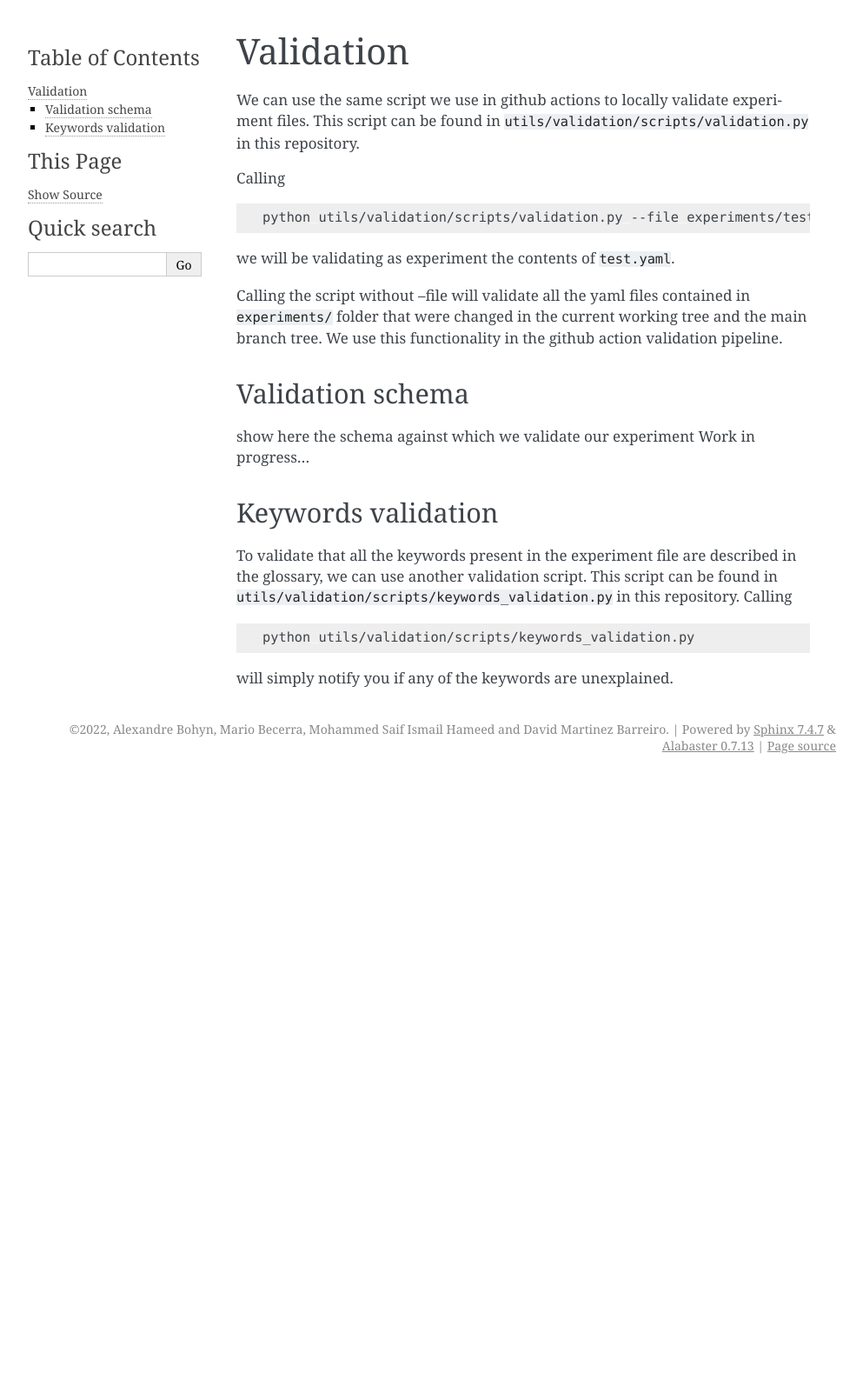
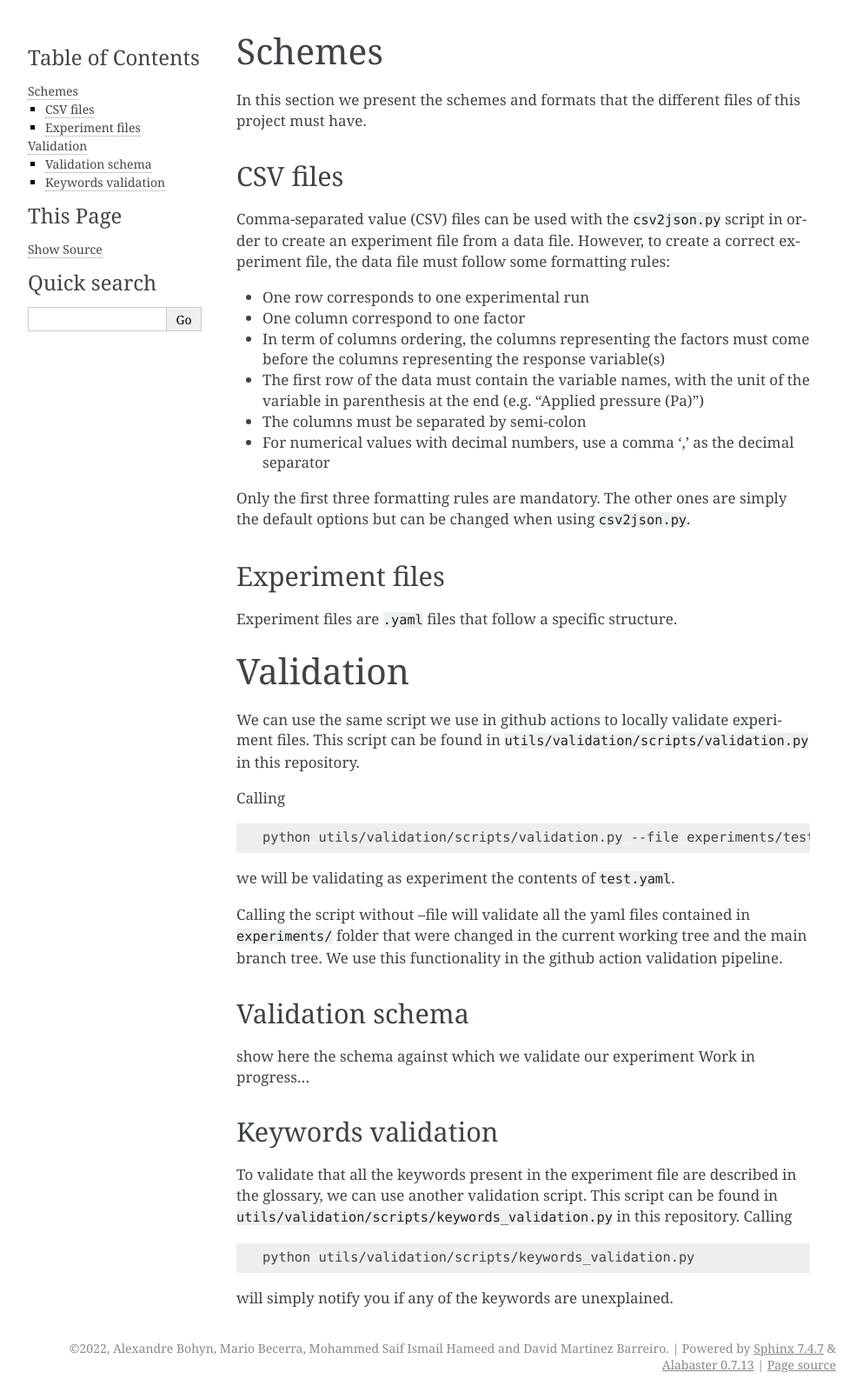
Before and after one commit to dmbarreiro/DOEDA, a Sphinx documentation site: the page built from docs/source/validation.rst, in a window 1280 px wide. Shown: the whole page at 87% size, without its empty margins (148-1141 px from the left). Built offline with Sphinx 7.4.7, drawn with Linux system fonts in a browser that asks for light colours; before the commit the page ends 900 px from its top, so only the background shows below that.

Commit message:
Added sections

```diff
--- a/docs/source/validation.rst
+++ b/docs/source/validation.rst
@@ -1,3 +1,31 @@
+Schemes
+=======
+
+In this section we present the schemes and formats that the different files of this project must have.
+
+CSV files
+---------
+
+Comma-separated value (CSV) files can be used with the ``csv2json.py`` script in order to create an experiment file from a data file.
+However, to create a correct experiment file, the data file must follow some formatting rules:
+
+* One row corresponds to one experimental run
+* One column correspond to one factor
+* In term of columns ordering, the columns representing the factors must come before the columns representing the response variable(s)
+* The first row of the data must contain the variable names, with the unit of the variable in parenthesis at the end (e.g. "Applied pressure (Pa)")
+* The columns must be separated by semi-colon
+* For numerical values with decimal numbers, use a comma ',' as the decimal separator
+
+Only the first three formatting rules are mandatory.
+The other ones are simply the default options but can be changed when using ``csv2json.py``.
+
+Experiment files
+---------------
+
+Experiment files are ``.yaml`` files that follow a specific structure.
+
+
+
 Validation
 ==========
 
```
Also changed, not shown: docs/source/index.rst (+8 -3 lines).
